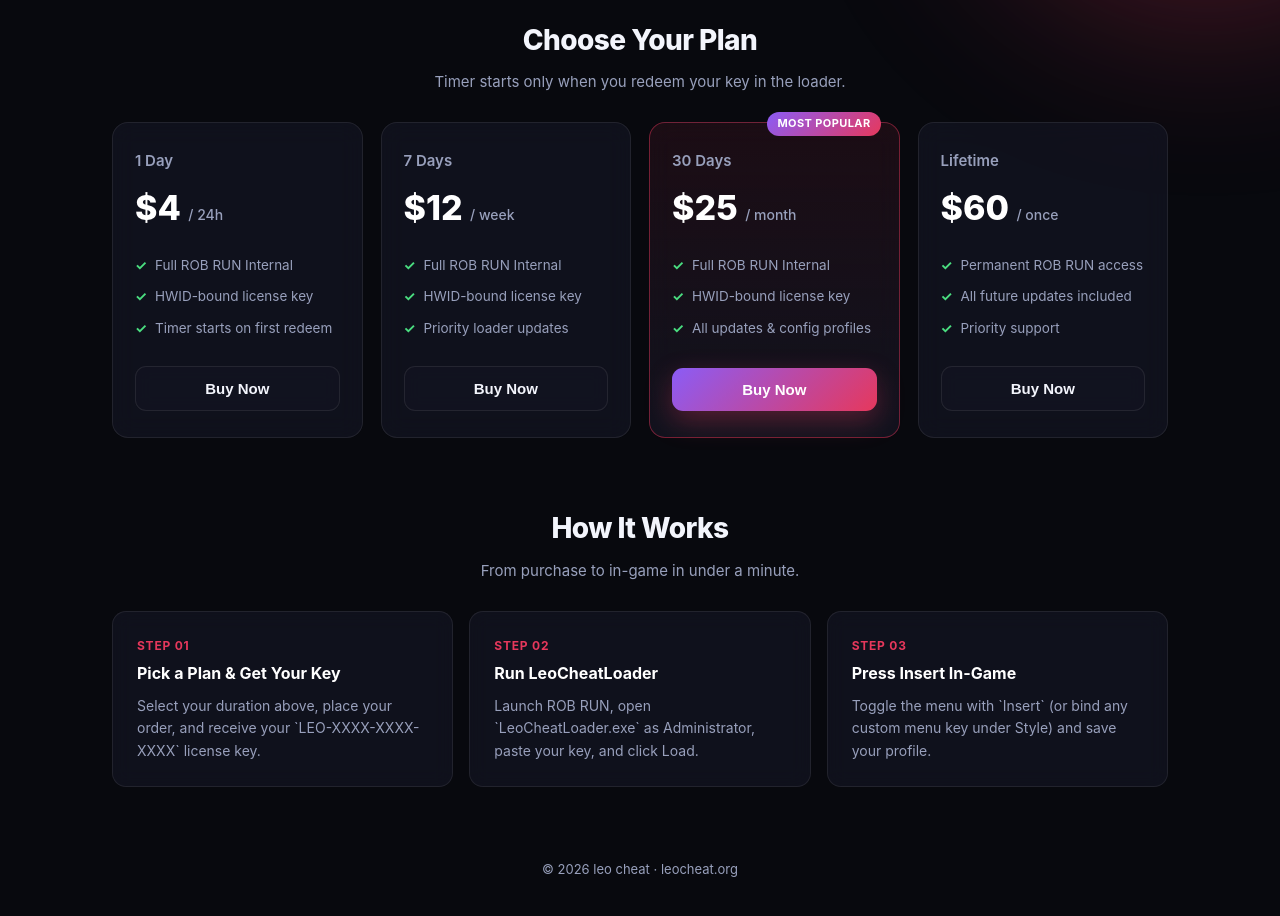
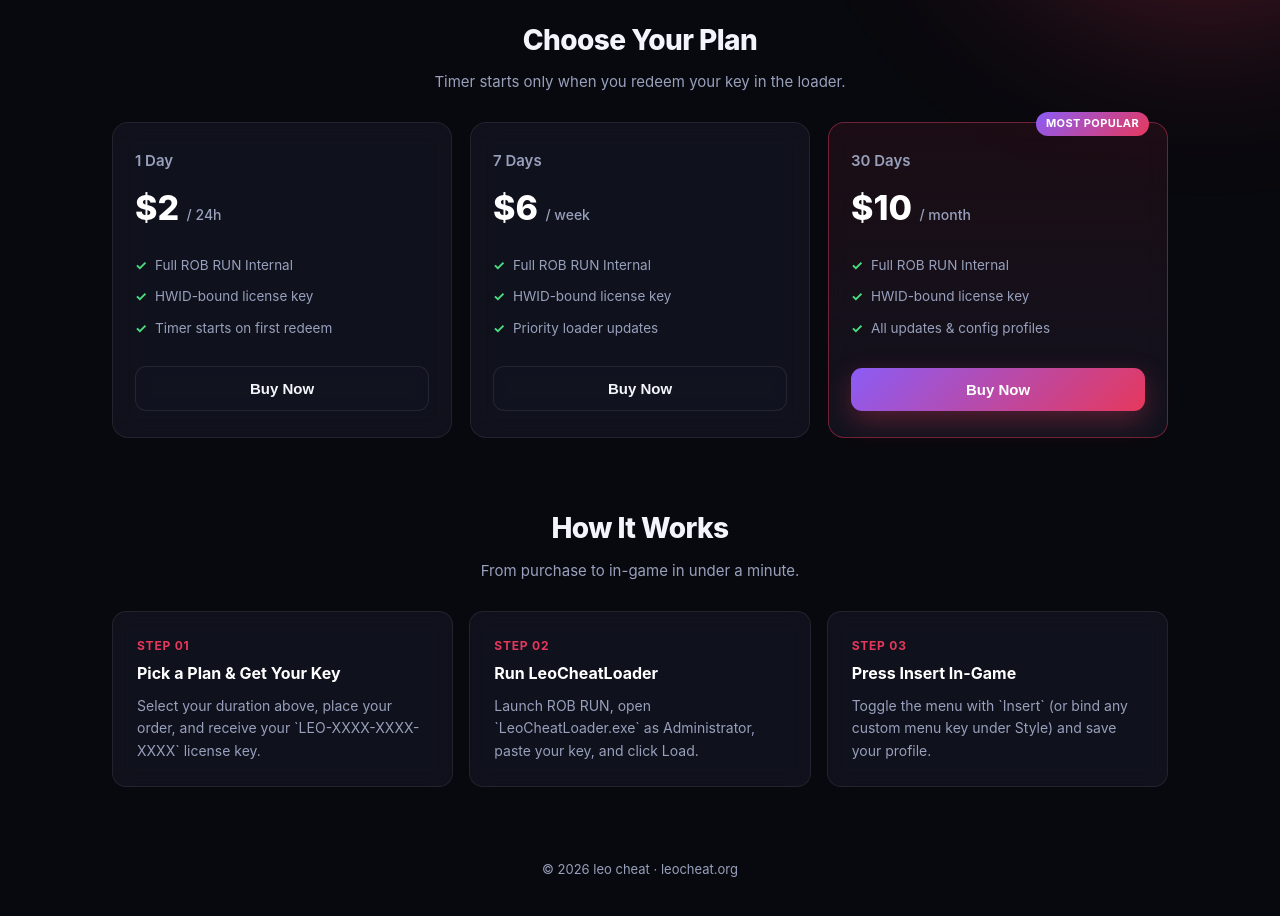
Before and after one commit to leo12-gg/leocheat, a plain HTML site: page index.html in a window 1280 px wide. Shown: the part 980-1896 px from the top of the page. Drawn offline with Linux system fonts and the light colour scheme.

Commit message:
Update pricing: 1d $2, 7d $6, 30d $10, remove lifetime

```diff
--- a/index.html
+++ b/index.html
@@ -283,47 +283,36 @@
     <section class="pricing-grid reveal">
       <div class="price-card">
         <div class="plan-name">1 Day</div>
-        <div class="plan-price">$4 <span>/ 24h</span></div>
+        <div class="plan-price">$2 <span>/ 24h</span></div>
         <ul class="plan-list">
           <li>Full ROB RUN Internal</li>
           <li>HWID-bound license key</li>
           <li>Timer starts on first redeem</li>
         </ul>
-        <button class="btn btn-ghost buy-btn" data-plan="1 Day Access" data-price="$4">Buy Now</button>
+        <button class="btn btn-ghost buy-btn" data-plan="1 Day Access" data-price="$2">Buy Now</button>
       </div>
 
       <div class="price-card">
         <div class="plan-name">7 Days</div>
-        <div class="plan-price">$12 <span>/ week</span></div>
+        <div class="plan-price">$6 <span>/ week</span></div>
         <ul class="plan-list">
           <li>Full ROB RUN Internal</li>
           <li>HWID-bound license key</li>
           <li>Priority loader updates</li>
         </ul>
-        <button class="btn btn-ghost buy-btn" data-plan="7 Days Access" data-price="$12">Buy Now</button>
+        <button class="btn btn-ghost buy-btn" data-plan="7 Days Access" data-price="$6">Buy Now</button>
       </div>
 
       <div class="price-card popular">
         <div class="pop-tag">Most Popular</div>
         <div class="plan-name">30 Days</div>
-        <div class="plan-price">$25 <span>/ month</span></div>
+        <div class="plan-price">$10 <span>/ month</span></div>
         <ul class="plan-list">
           <li>Full ROB RUN Internal</li>
           <li>HWID-bound license key</li>
           <li>All updates &amp; config profiles</li>
         </ul>
-        <button class="btn btn-primary buy-btn" data-plan="30 Days Access" data-price="$25">Buy Now</button>
-      </div>
-
-      <div class="price-card">
-        <div class="plan-name">Lifetime</div>
-        <div class="plan-price">$60 <span>/ once</span></div>
-        <ul class="plan-list">
-          <li>Permanent ROB RUN access</li>
-          <li>All future updates included</li>
-          <li>Priority support</li>
-        </ul>
-        <button class="btn btn-ghost buy-btn" data-plan="Lifetime Access" data-price="$60">Buy Now</button>
+        <button class="btn btn-primary buy-btn" data-plan="30 Days Access" data-price="$10">Buy Now</button>
       </div>
     </section>
 
```
